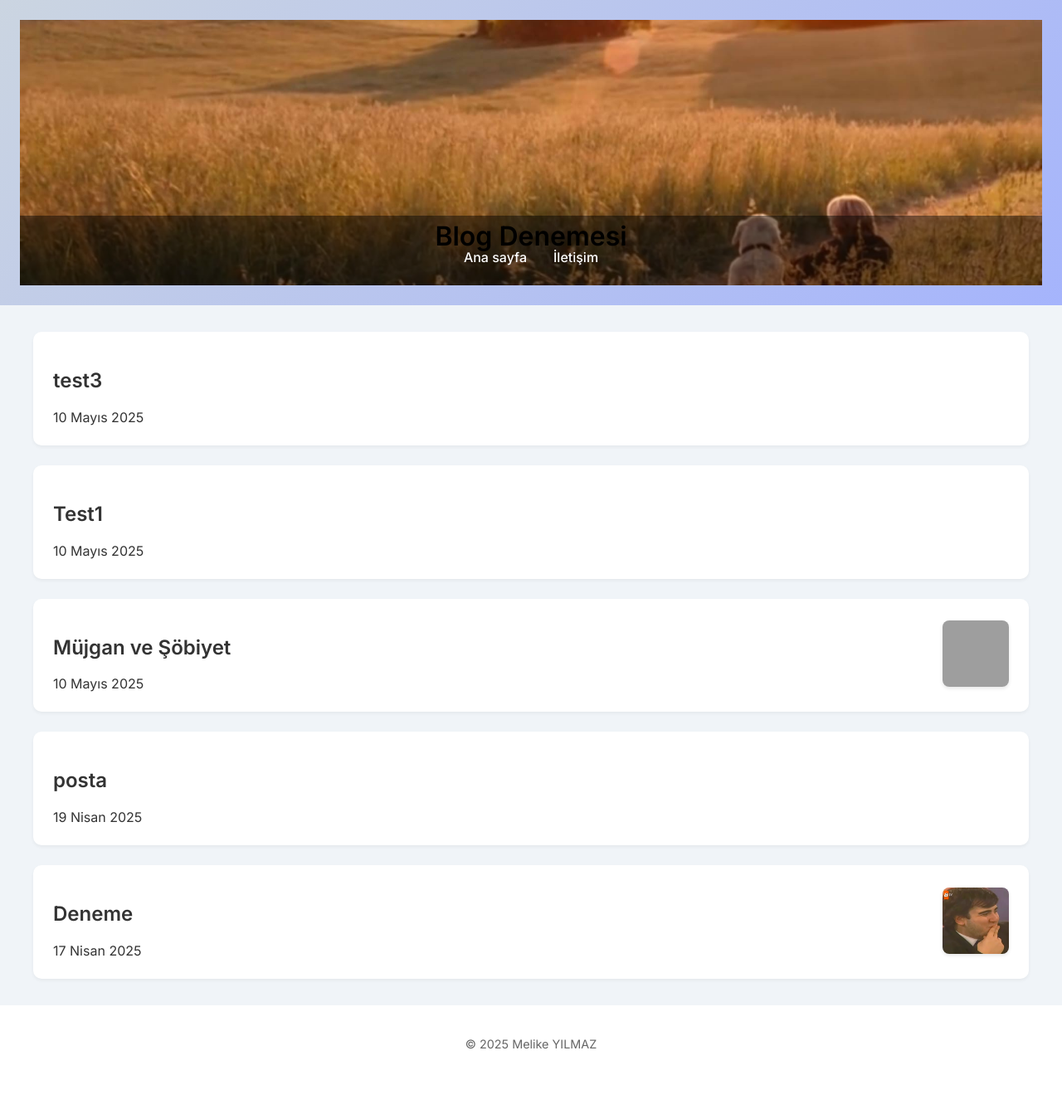
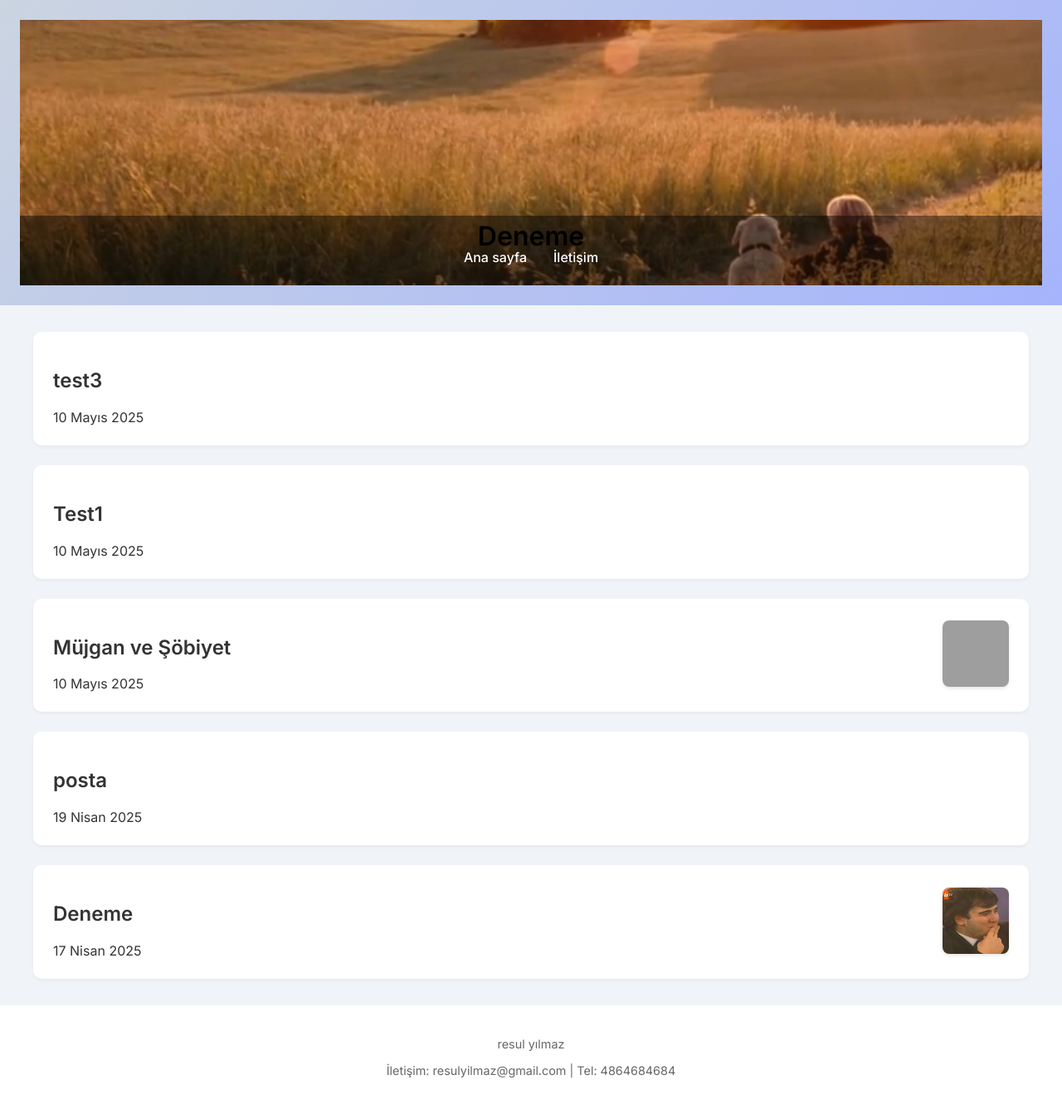
Before and after one commit to nihaventbey/DjangoProjesi2, a Django app: page / in a window 1280 px wide. Shown: the part 40-1377 px from the top of the page at 83% size. Before the commit the page ends 1305 px from the top, so only its background shows below. Run offline with Django 5.2, Linux system fonts and the light colour scheme; data comes from the database, SQL or seed files in the repository; both versions use the stored data as it was after the commit; some libraries are stand-ins or nearby versions; grey boxes are pictures that could not be loaded.

Commit message:
menüler, modeller

```diff
--- a/blog/context_processors.py
+++ b/blog/context_processors.py
@@ -1,9 +1,7 @@
 from .models import SiteSettings, MenuItem
 
 def site_context(request):
-    settings = SiteSettings.objects.first()
-    menu = MenuItem.objects.all()
     return {
-        'site_settings': settings,
-        'menu_items': menu
+        'site_settings': SiteSettings.objects.first(),
+        'menu_items': MenuItem.objects.all().order_by('order')
     }
--- a/blog/templates/blog/base.html
+++ b/blog/templates/blog/base.html
@@ -3,7 +3,9 @@
 <head>
   <meta charset="UTF-8">
   <meta name="viewport" content="width=device-width, initial-scale=1.0">
-  <title>{% block title %}Modern Blog{% endblock %}</title>
+  <title>{% block title %}{{ site_settings.site_name }}{% endblock %} | Resul YILMAZ</title>
+  <meta name="description" content="{{ site_settings.site_description }}">
+<meta name="keywords" content="{{ site_settings.site_keywords }}">
   {% load static %}
   <link rel="stylesheet" href="{% static 'blog/css/style.css' %}">
   <link href="https://fonts.googleapis.com/css2?family=Inter:wght@400;500;600&display=swap" rel="stylesheet">
@@ -30,7 +32,7 @@
     <div class="header-visual" style="background-image: url('{{ site_settings.header_image.url }}');">
       <div class="header-overlay">
         <div class="header-top">
-          <h1 class="site-title"><a href="/">Blog Denemesi</a></h1>
+          <h1 class="site-title"><a href="/">{{ site_settings.site_name }}</a></h1>
         </div>
         <nav class="navbar">
           <ul class="nav-menu">
@@ -49,7 +51,8 @@
   </main>
 
   <footer class="site-footer">
-    <p>© 2025 Melike YILMAZ</p>
+  <p>{{ site_settings.footer_text }}</p>
+  <p>İletişim: {{ site_settings.contact_email }} | Tel: {{ site_settings.phone_number }}</p>
   </footer>
 
   <script src="{% static 'blog/js/main.js' %}"></script>
```
Also changed, not shown: db.sqlite3.
